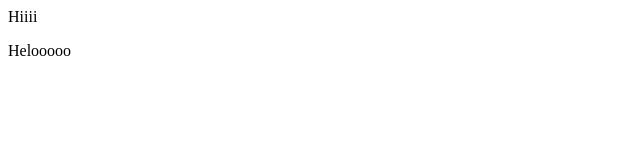
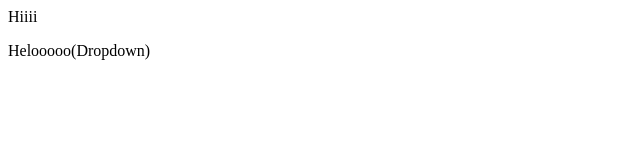
Before and after one commit to TiyasBiswas91/localrepo, a plain HTML site: page index.html in a window 1280 px wide. Shown: the full height of the page, 0-640 px from the left. Drawn offline with Linux system fonts and the light colour scheme.

```diff
--- a/index.html
+++ b/index.html
@@ -1,2 +1,2 @@
 <p>Hiiii</p>
-<p>Helooooo</p>
+<p>Helooooo(Dropdown)</p>
```
